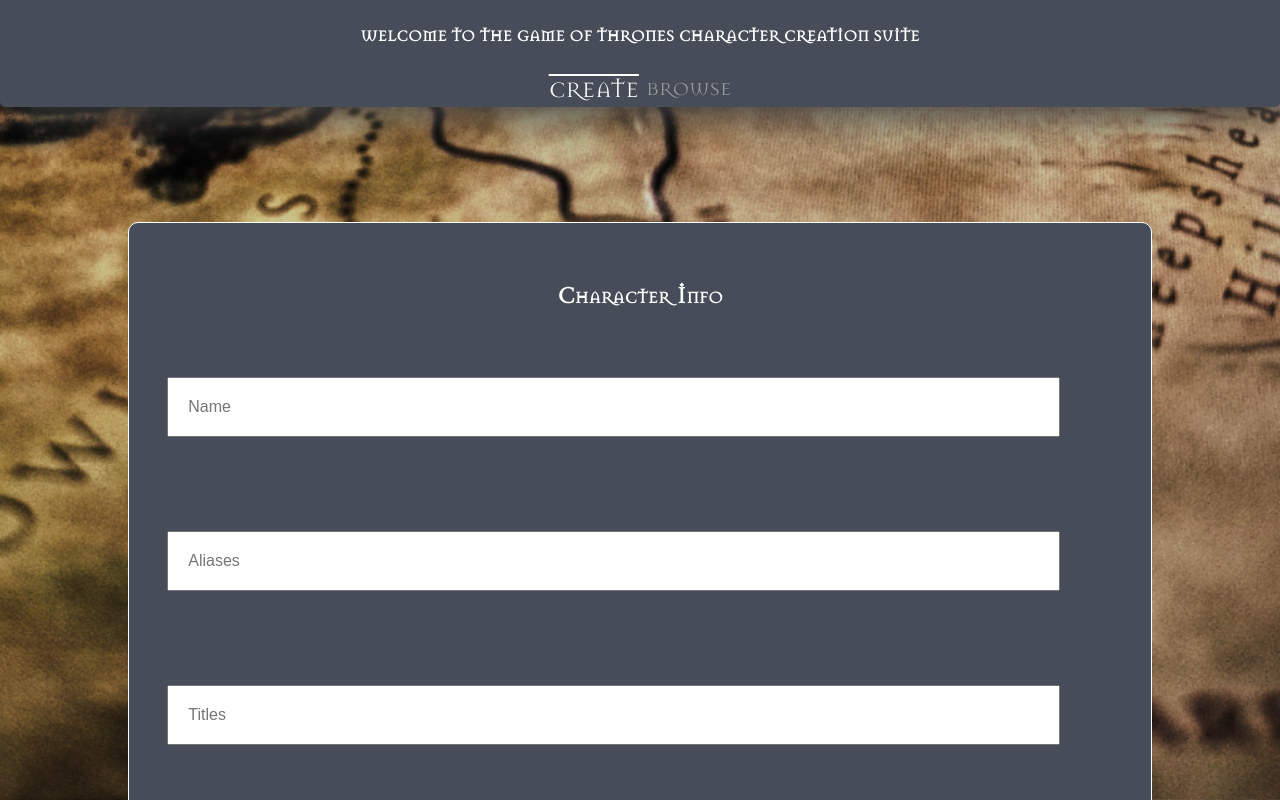
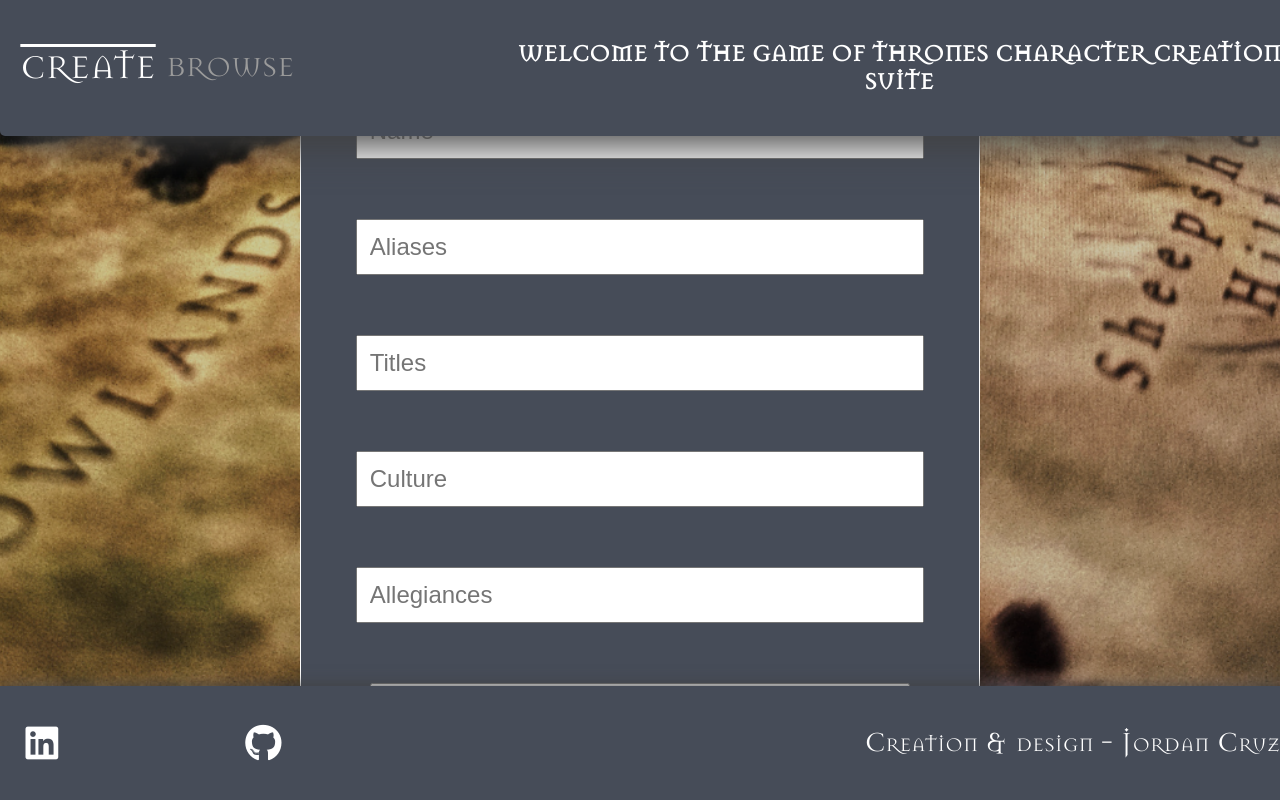
Before and after one commit to JordanCruzCorrea/character-creation, a React (Create React App) app: page / in a window 1280 px wide. Shown: the top 800 px of the page. Built offline with nearby package versions, Linux system fonts and the light colour scheme.

Commit message:
Moved nav/footer into components, further styling

```diff
--- a/src/App.css
+++ b/src/App.css
@@ -143,7 +143,7 @@
   font-size: 1.1em;
 }
 
-.avatar-create input[type=text] {
+.avatar-create input[type="text"] {
   font-size: 1em;
 }
 
@@ -158,6 +158,12 @@
   margin: 3%;
   padding: 1%;
   font-size: 1em;
+  font-family: 'masonregular';
+}
+
+.avatar-options {
+  display: flex;
+  flex-direction: column;
 }
 
 .character-display {
@@ -170,9 +176,13 @@
   justify-content: center;
   border: 1px solid white;
   border-radius: 10px;
-  font-size: 1.2em;
+  font-size: 1.4em;
   text-align: center;
   color: white;
+}
+
+.character-display img {
+  width: 40%;
 }
 
 .character-display:first-child {
@@ -210,10 +220,144 @@
   font-size: 1.3em;
 }
 
+@media (min-width: 1440px) {
+  nav {
+    flex: 0.1;
+  }
+
+  main {
+    flex: 1;
+  }
+
+  footer {
+    flex: 0.2;
+  }
+}
+
 @media (min-width: 1024px) {
+  nav {
+    position: fixed;
+    width: 100%;
+    flex: 0.3;
+    flex-direction: row;
+    justify-content: space-between;
+    padding: 0 2%;
+  }
+
+  .navLeft {
+    order: -1;
+  }
+
   body {
     background-image: url("./assets/background2.png");
     background-size: stretch;
     background-repeat: no-repeat;
+    font-size: 1.5em;
+  }
+
+  main {
+    flex-direction: row;
+    justify-content: flex-start;
+    align-items: center;
+    flex: 2;
+    overflow-x: scroll;
+    margin: 0;
+    /* margin: 0 3%; */
+  }
+
+  .container {
+    display: flex;
+    flex: 2;
+    margin: 5% 0;
+  }
+
+  .character-create {
+    margin: 5% auto;
+  }
+
+  .character-create form {
+    /* font-size: 1.4em; */
+    display: flex;
+    flex-direction: column;
+    align-items: center;
+  }
+
+  .character-create input[type="text"] {
+    /* margin: 5% auto; */
+    /* width: 100%; */
+    justify-content: center;
+    align-items: center;
+  }
+
+  .avatar-create {
+    margin: 25% 5%;
+    flex-direction: row;
+    justify-content: space-between;
+    width: 100%;
+  }
+
+  .avatar-create-left {
+    justify-content: space-between;
+    flex: .7;
+  }
+
+  .avatar-create-left img {
+    /* flex-direction: column; */
+    width: 100%;
+    order: -1;
+  }
+
+  .avatar-create-left span {
+    order: -2;
+    text-align: center;
+    font-size: 1.5em;
+  }
+
+  .avatar-create-left a {
+    order: -2;
+  }
+
+  .radio-container {
+    justify-content: space-evenly;
+  }
+
+  .avatar-options {
+    display: flex;
+    flex-flow: column nowrap;
+    align-items: center;
+    justify-content: center;
+    flex: .5;
+  }
+
+  .avatar-options select {
+    width: 100%;
+  }
+
+  .character-display:first-child {
+    /* margin-top: 0; */
+    /* margin-top: 15%; */
+  }
+
+  .character-display {
+    margin: 20% 2%;
+    flex: 2;
+    width: 100%;
+    align-items: center;
+    justify-content: center;
+  }
+
+  footer {
+    position: fixed;
+    width: 100%;
+    flex-direction: row;
+    flex: 0.3;
+    bottom: 0;
   }
 }
+
+@media (max-width: 728px) {
+  .character-display {
+    width: 60%;
+    margin: 3% auto;
+  }
+}
--- a/src/App.js
+++ b/src/App.js
@@ -1,44 +1,28 @@
 import React from "react";
+import { Route, Switch } from "react-router-dom";
 
-import { Route, NavLink, Switch } from "react-router-dom";
+import { Nav } from "./components/Nav/Nav";
+import { CharacterCreate } from "./components/Create/CharacterCreate";
+import { AvatarCreate } from "./components/Create/AvatarCreate";
 import { Browse } from "./components/Browse/Browse";
-import { AvatarCreate } from "./components/Create/AvatarCreate";
-import { CharacterCreate } from "./components/Create/CharacterCreate";
+import { Footer } from "./components/Footer/Footer";
 
 import "./App.css";
 
 function App() {
   return (
     <div className="App">
-      <nav>
-        <h5 className="navRight">
-          WELCOME TO THE GAME OF THRONES CHARACTER CREATION SUITE
-        </h5>
-        <div className="navLeft">
-          <NavLink exact activeClassName="active" to="/">
-            CREATE
-          </NavLink>
-          <NavLink exact activeClassName="active" to="/browse">
-            BROWSE
-          </NavLink>
+      <Nav />
+      <main>
+        <div class="container">
+          <Switch>
+            <Route exact path="/" component={CharacterCreate} />
+            <Route exact path="/avatar-create" component={AvatarCreate} />
+            <Route exact path="/browse" component={Browse} />
+          </Switch>
         </div>
-      </nav>
-      <main>
-        <Switch>
-          <Route exact path="/" component={CharacterCreate} />
-          <Route exact path="/avatar-create" component={AvatarCreate} />
-          <Route exact path="/browse" component={Browse} />
-        </Switch>
       </main>
-      <footer>
-        <div className="footerL">
-          <i className="fab fa-linkedin"></i>
-          <i className="fab fa-github"></i>
-        </div>
-        <div className="footerR">
-          <span>Creation & design - Jordan Cruz</span>
-        </div>
-      </footer>
+      <Footer />
     </div>
   );
 }
--- a/src/components/Browse/Browse.jsx
+++ b/src/components/Browse/Browse.jsx
@@ -30,7 +30,7 @@
               {character.map((char, index) => {
                 return (
                   <div key={index} className="character-display">
-                    <img width="30%" src={char.avatar} alt="" />
+                    <img src={char.avatar} alt="" />
                     <h3 key={index}>{char.name}</h3>
                     <span>
                       <strong>Born:</strong> {char.born}
--- a/src/components/Create/AvatarCreate.jsx
+++ b/src/components/Create/AvatarCreate.jsx
@@ -174,8 +174,8 @@
     console.log(e.target.value);
     this.setState({
       avatarName: e.target.value
-    })
-    this.displayAvatar()
+    });
+    this.displayAvatar();
   }
 
   async componentDidMount() {
@@ -200,10 +200,11 @@
             />
             <label htmlFor="avatar-transparent">Transparent</label>
           </div>
-        </div>
-        <div className="avatar-image">
           <img src={this.state.avatar} alt="" />
         </div>
+        {/* <div className="avatar-image">
+        </div> */}
+        <div className="avatar-options">
           <input
             type="text"
             name="avatar-name"
@@ -290,6 +291,7 @@
             ))}
           </select>
         </div>
+      </div>
     );
   }
 }
--- /dev/null
+++ b/src/components/Footer/Footer.jsx
@@ -0,0 +1,15 @@
+import React from "react";
+
+export function Footer() {
+  return (
+    <footer>
+      <div className="footerL">
+        <i className="fab fa-linkedin"></i>
+        <i className="fab fa-github"></i>
+      </div>
+      <div className="footerR">
+        <span>Creation & design - Jordan Cruz</span>
+      </div>
+    </footer>
+  );
+}
--- /dev/null
+++ b/src/components/Nav/Nav.jsx
@@ -0,0 +1,20 @@
+import React from "react";
+import { NavLink } from "react-router-dom";
+
+export function Nav() {
+  return (
+    <nav>
+      <h5 className="navRight">
+        WELCOME TO THE GAME OF THRONES CHARACTER CREATION SUITE
+      </h5>
+      <div className="navLeft">
+        <NavLink exact activeClassName="active" to="/">
+          CREATE
+        </NavLink>
+        <NavLink exact activeClassName="active" to="/browse">
+          BROWSE
+        </NavLink>
+      </div>
+    </nav>
+  );
+}
```
Lines whose indentation alone changed are shown as unchanged.
